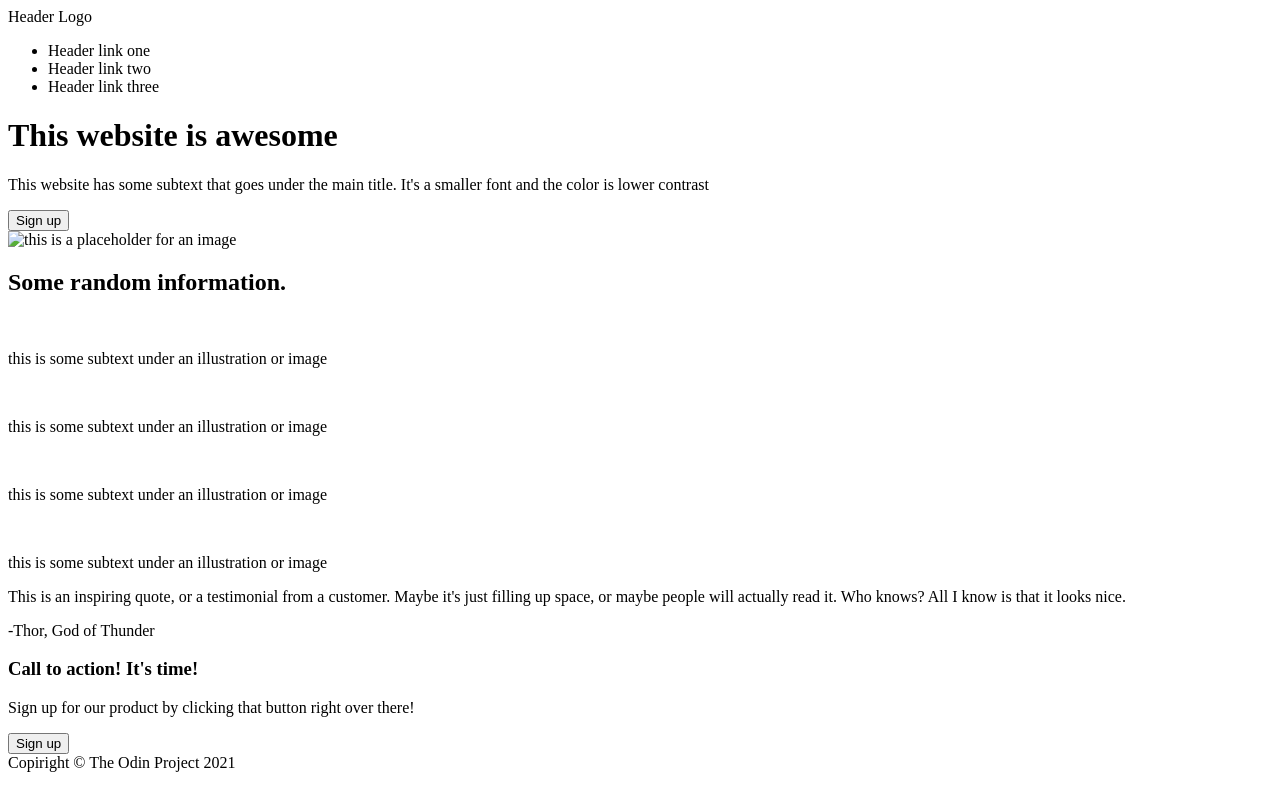
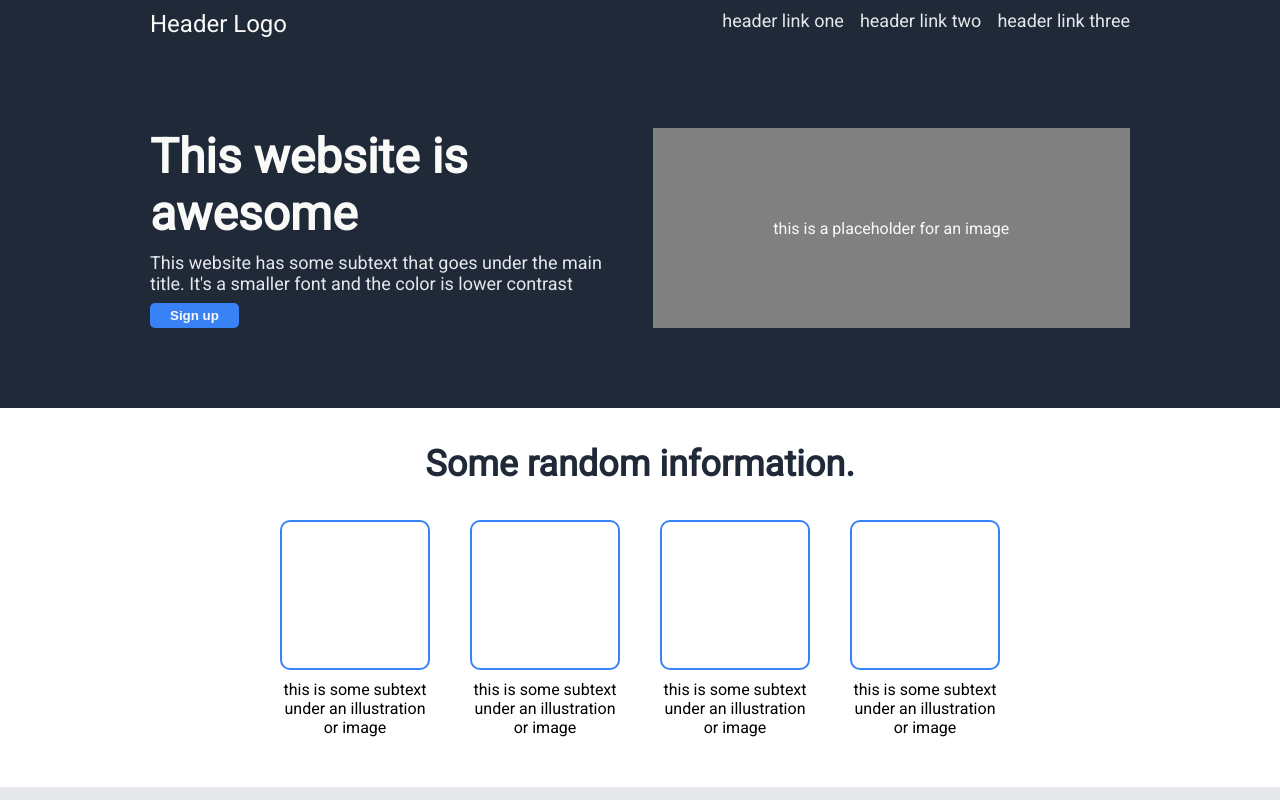
Before and after one commit to Niarfouf/landing-page, a plain HTML site: page index.html in a window 1280 px wide. Shown: the top 800 px of the page. Drawn offline with Linux system fonts and the light colour scheme.

Commit message:
add: styling

```diff
--- a/index.html
+++ b/index.html
@@ -5,21 +5,27 @@
     <meta charset="UTF-8" />
     <meta name="viewport" content="width=device-width, initial-scale=1.0" />
     <link rel="stylesheet" href="styles.css" />
+    <link rel="preconnect" href="https://fonts.googleapis.com" />
+    <link rel="preconnect" href="https://fonts.gstatic.com" crossorigin />
+    <link
+      href="https://fonts.googleapis.com/css2?family=Roboto&display=swap"
+      rel="stylesheet"
+    />
   </head>
   <body>
     <div class="header">
       <div class="navbar">
-        <div>Header Logo</div>
+        <div class="logo">Header Logo</div>
         <div>
           <ul>
-            <li>Header link one</li>
-            <li>Header link two</li>
-            <li>Header link three</li>
+            <li><a href="">header link one</a></li>
+            <li><a href="">header link two</a></li>
+            <li><a href="">header link three</a></li>
           </ul>
         </div>
       </div>
       <div class="hero">
-        <div>
+        <div class="hero-text">
           <h1>This website is awesome</h1>
           <p>
             This website has some subtext that goes under the main title. It's a
@@ -27,47 +33,49 @@
           </p>
           <button>Sign up</button>
         </div>
-        <div><img alt="this is a placeholder for an image" href="" /></div>
+        <div class="hero-image">
+          <div>this is a placeholder for an image</div>
+        </div>
       </div>
     </div>
     <div class="section1">
       <h2>Some random information.</h2>
       <div class="cards">
         <div class="card">
-          <img />
+          <div class="img"></div>
           <p>this is some subtext under an illustration or image</p>
         </div>
         <div class="card">
-          <img />
+          <div class="img"></div>
           <p>this is some subtext under an illustration or image</p>
         </div>
         <div class="card">
-          <img />
+          <div class="img"></div>
           <p>this is some subtext under an illustration or image</p>
         </div>
         <div class="card">
-          <img />
+          <div class="img"></div>
           <p>this is some subtext under an illustration or image</p>
         </div>
       </div>
     </div>
     <div class="section2">
-      <p>
+      <p class="italic">
         This is an inspiring quote, or a testimonial from a customer. Maybe it's
         just filling up space, or maybe people will actually read it. Who knows?
         All I know is that it looks nice.
       </p>
-      <p>-Thor, God of Thunder</p>
+      <p class="bold">-Thor, God of Thunder</p>
     </div>
     <div class="section3">
-      <div>
+      <div class="call">
         <div>
           <h3>Call to action! It's time!</h3>
           <p>
             Sign up for our product by clicking that button right over there!
           </p>
         </div>
-        <div><button>Sign up</button></div>
+        <div><button class="border-button">Sign up</button></div>
       </div>
     </div>
     <div class="footer">Copiright &copy; The Odin Project 2021</div>
--- a/styles.css
+++ b/styles.css
@@ -1,8 +1,181 @@
 html {
     box-sizing: border-box;
+
   }
 *,
 *::before,
 *::after {
     box-sizing: inherit;
   }
+body {
+    margin: 0;
+    display: flex;
+    flex-direction: column;
+    height: 100vh;
+    justify-content: space-between;
+    font-family: "Roboto", sans-serif;
+
+}
+  .header, .footer {
+    background-color: #1F2937;
+  }
+
+  .header {
+    display: flex;
+    flex-direction: column;
+  }
+
+  .navbar {
+    display: flex;
+    justify-content: space-between;
+    padding: 10px 150px;
+  }
+
+  ul {
+    list-style-type: none;
+    padding: 0;
+    margin: 0;
+    display: flex;
+    gap: 16px;
+  }
+
+  .logo {
+    font-size: 24px;
+    color: #F9FAF8;
+  }
+
+  h1 {
+    font-size: 48px;
+    font-weight:bolder;
+    color: #F9FAF8;
+    margin: 0;
+  }
+
+a {
+    text-decoration: none;
+}
+
+a, .hero p {
+    font-size: 18px;
+    color: #E5E7EB
+  }
+
+
+  .hero {
+    display: flex;
+    justify-content: space-between;
+    padding: 80px 150px;
+    gap: 25px;
+  }
+
+h2 {
+    text-align: center;
+    margin: 0;
+    margin-top: 35px;
+    font-size: 36px;
+    font-weight: bolder;
+    color: #1F2937;
+}
+
+  button {
+    background-color: #3882F6;
+    color: #F9FAF8;
+    border: none;
+    border-radius: 5px;
+    padding: 5px 20px;
+    font-weight: bold;
+  }
+
+  p {
+    margin: 0;
+  }
+
+  .hero-image {
+    background-color: gray;
+    width: 50%;
+    height: 200px;
+    display: flex;
+    align-items: center;
+    justify-content: center;
+    color: #F9FAF8;
+  }
+
+  .hero-text {
+    width: 50%;
+    display: flex;
+    flex-direction: column;
+    justify-content: space-between;
+    align-items:flex-start;
+  }
+
+.cards {
+    display: flex;
+    gap: 40px;
+    justify-content: center;
+    margin-top: 35px;
+    margin-bottom: 50px;
+    text-align: center;
+
+}
+
+.img {
+    border: 2px solid #3882F6;
+    width: 150px;
+    height: 150px;
+    border-radius: 10px;
+}
+
+.card {
+    display: flex;
+    flex-direction: column;
+    width: 150px;
+    gap: 10px;
+    align-items: center;
+    font-size: 16px;
+}
+
+.section2 {
+    background-color: #E5E7EB;
+    padding: 100px 200px;
+}
+
+.italic {
+    font-size: 36px;
+    font-style: italic;
+    color: #1F2937;
+}
+
+.bold {
+    font-weight: bold;
+    text-align: end;
+    font-size: 20px;
+}
+
+.call {
+    background-color: #3882F6;
+    color: white;
+    display: flex;
+    border-radius: 5px;
+    padding: 50px 100px;
+    align-items: center;
+    justify-content: space-between;
+}
+
+h3 {
+    margin: 0;
+}
+.section3 {
+    padding: 80px 150px;
+
+}
+.border-button {
+    border: 1px solid white;
+}
+
+.footer {
+    color:#F9FAF8;
+    display: flex;
+    align-items: center;
+    justify-content: center;
+    padding: 50px 0;
+}
```
